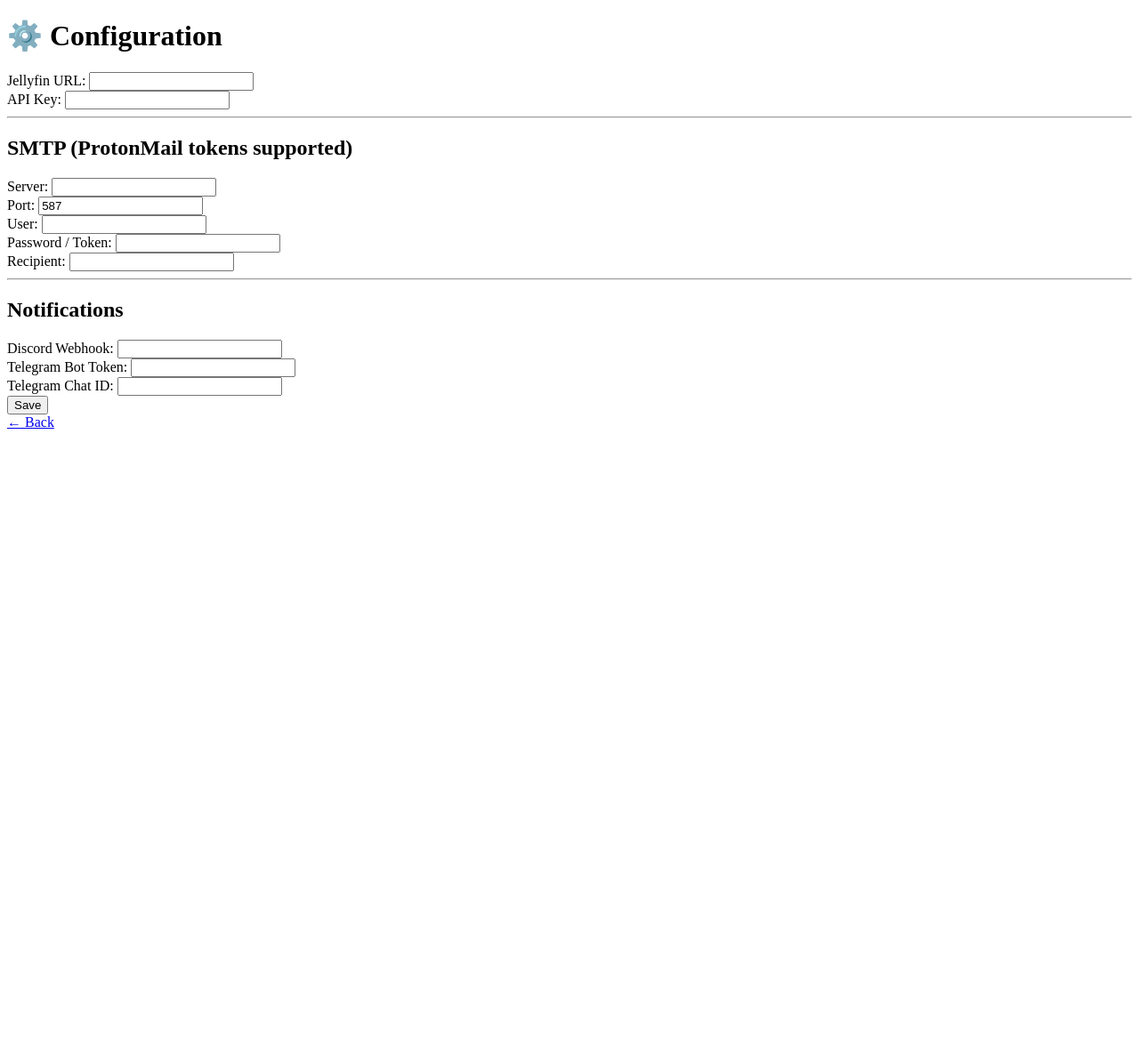
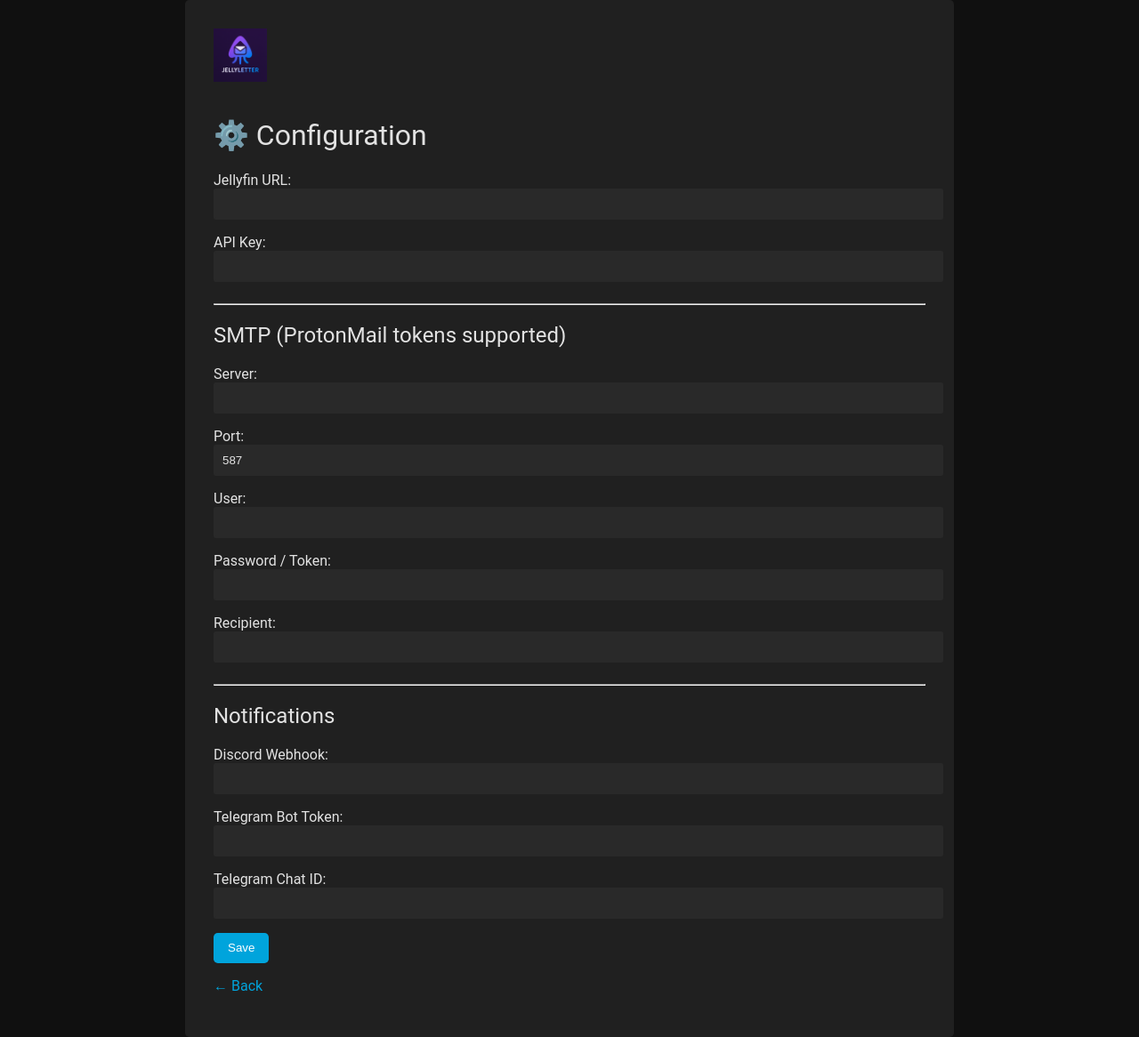
Before and after one commit to DairyEx/JellyLetter, a Flask app: page /settings in a window 1280 px wide. Shown: the whole page at 89% size. Before the commit the page ends 482 px from the top, so only its background shows below. Run offline with Flask 3, Linux system fonts and the light colour scheme.

Commit message:
Refine GUI styling with Jellyfin colors

```diff
--- /dev/null
+++ b/app/static/style.css
@@ -0,0 +1,76 @@
+body {
+  font-family: "Roboto", "Segoe UI", Arial, sans-serif;
+  background: #101010;
+  color: rgba(255, 255, 255, 0.87);
+  margin: 0;
+  min-height: 100vh;
+}
+
+.container {
+  max-width: 800px;
+  margin: 0 auto;
+  padding: 2rem;
+  background-color: #202020;
+  border-radius: 0.3rem;
+}
+
+header img {
+  margin-bottom: 1rem;
+}
+
+h1,
+h2 {
+  font-weight: 400;
+}
+
+a {
+  color: #00a4dc;
+  text-decoration: none;
+}
+
+a:hover {
+  text-decoration: underline;
+}
+
+form input {
+  width: 100%;
+  padding: 0.5rem;
+  margin-bottom: 1rem;
+  background: #292929;
+  border: 0.16em solid #292929;
+  border-radius: 0.2em;
+  color: inherit;
+}
+
+form input:focus {
+  border-color: #00a4dc;
+}
+
+button {
+  padding: 0.6rem 1rem;
+  border-radius: 0.3rem;
+  background: #00a4dc;
+  color: #fff;
+  border: none;
+  cursor: pointer;
+}
+
+button:hover {
+  background: #0cb0e8;
+}
+
+.flash {
+  padding: 0.5rem;
+  margin-bottom: 1rem;
+  border-radius: 0.3rem;
+}
+
+.flash.success {
+  background: rgba(0, 164, 220, 0.2);
+  color: #00a4dc;
+}
+
+.flash.info {
+  background: rgba(95, 189, 247, 0.2);
+  color: #5fbdf7;
+}
--- /dev/null
+++ b/app/templates/base.html
@@ -0,0 +1,21 @@
+<!DOCTYPE html>
+<html>
+<head>
+  <meta charset="utf-8" />
+  <title>{% block title %}JellyLetter{% endblock %}</title>
+  <link rel="stylesheet" href="{{ url_for('static', filename='style.css') }}">
+</head>
+<body>
+  <div class="container">
+    <header>
+      <img src="{{ url_for('static', filename='Jellyletter.png') }}" alt="JellyLetter" height="60">
+    </header>
+    {% with messages = get_flashed_messages(with_categories=true) %}
+      {% for category, msg in messages %}
+        <div class="flash {{ category }}">{{ msg }}</div>
+      {% endfor %}
+    {% endwith %}
+    {% block content %}{% endblock %}
+  </div>
+</body>
+</html>
--- a/app/templates/settings.html
+++ b/app/templates/settings.html
@@ -1,10 +1,6 @@
-<!DOCTYPE html>
-<html>
-<head>
-  <meta charset="utf-8" />
-  <title>Settings</title>
-</head>
-<body>
+{% extends "base.html" %}
+{% block title %}Settings{% endblock %}
+{% block content %}
 <h1>⚙️ Configuration</h1>
 <form method="post">
   <label>Jellyfin URL: <input name="jellyfin_url" value="{{ jellyfin_url }}"/></label><br/>
@@ -23,6 +19,5 @@
   <label>Telegram Chat ID: <input name="telegram_chat_id" value="{{ telegram_chat_id }}"/></label><br/>
   <button type="submit">Save</button>
 </form>
-  <a href="{{ url_for('ui.dashboard') }}">← Back</a>
-</body>
-</html>
+<p><a href="{{ url_for('ui.dashboard') }}">← Back</a></p>
+{% endblock %}
```
Also changed, not shown: app/templates/dashboard.html (+6 -14 lines), app/templates/stats.html (+5 -10 lines). Lines whose indentation alone changed are shown as unchanged.
